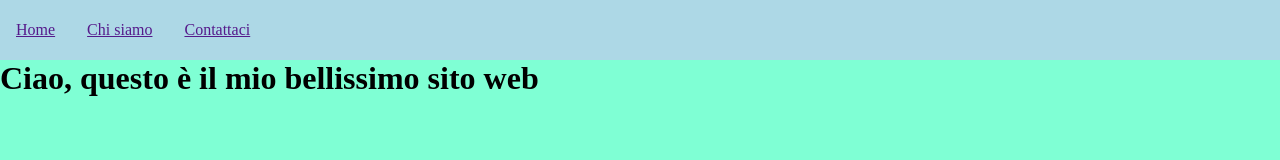
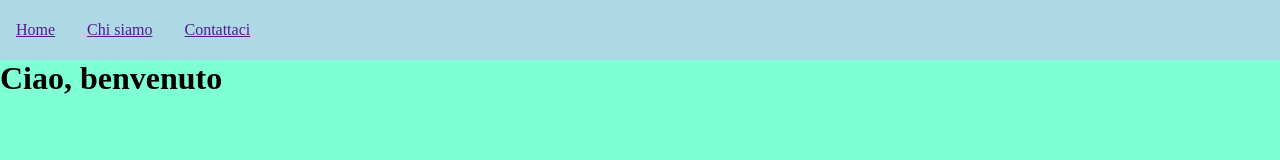
Before and after one commit to olga-demina/git-branch-merge, a plain HTML site: page index.html in a window 1280 px wide. Drawn offline with Linux system fonts and the light colour scheme.

Commit message:
Cambiato il titolo del main della pagina

```diff
--- a/index.html
+++ b/index.html
@@ -18,7 +18,7 @@
        </nav>
     </header>
     <main>
-      <h1>Ciao, questo è il mio bellissimo sito web</h1>
+      <h1>Ciao, benvenuto</h1>
     </main>
     <footer></footer>
     <script src="js/script.js"></script>
```
